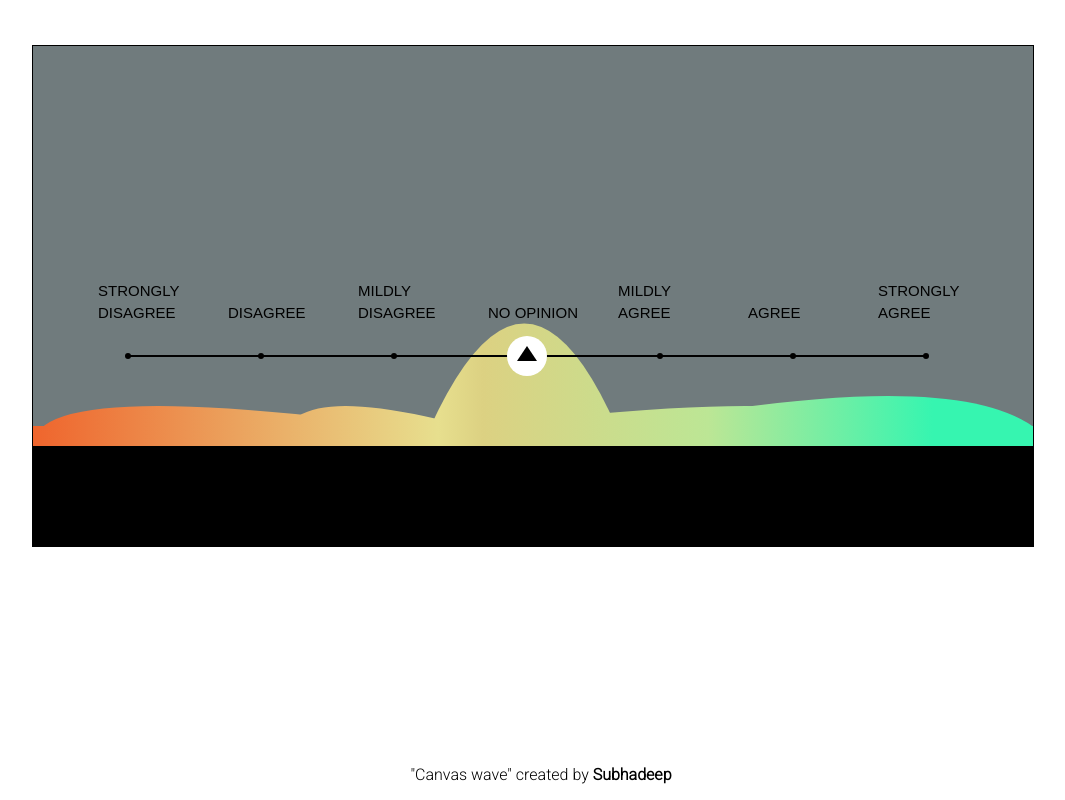
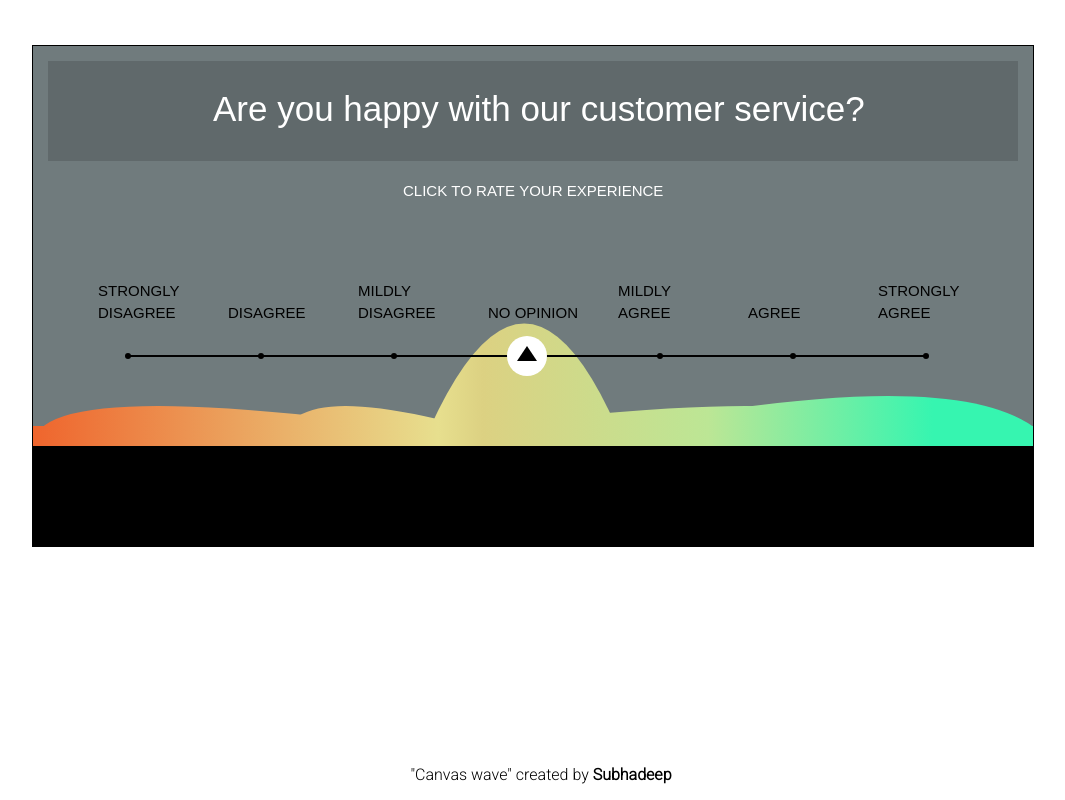
Before and after one commit to subhban01/subhban01.github.io, a plain HTML site: page wave/index.html in a window 1280 px wide. Shown: the whole page, without its empty margins (107-1172 px from the left). Drawn offline with Linux system fonts and the light colour scheme.

Commit message:
wave final commit

```diff
--- a/wave/index.html
+++ b/wave/index.html
@@ -9,6 +9,7 @@
 <div class="center">
 <canvas id="c"></canvas>
 </div>
+<div id="result">You have voted &nbsp;<strong><span id="selection"></span></strong>. Thank you for your response!</div>
 <footer>
 	<p>"Canvas wave" created by <strong><a href="https://github.com/subhban01" style="text-decoration: none;color: #000;">Subhadeep</a></strong></p>
 </footer>
--- a/wave/script.js
+++ b/wave/script.js
@@ -22,6 +22,10 @@ var sliderY = 310;
 var sliderStartX = 95, sliderEndX = 893;
 var sliderWidth = 798, dotPosition = sliderWidth/6;
 
+var res = document.getElementById('result');
+var span = document.getElementById('selection');
+res.style.display = 'none';
+
 function init(){
 ctx.globalCompositeOperation='source-over';
 //bottom footer
@@ -30,6 +34,20 @@ ctx.fillRect(0,400, c.width, c.height);
 ctx.globalCompositeOperation='destination-over';
 ctx.fillStyle = grd;
 ctx.fillRect(0,380, c.width, c.height);
+
+	//question & background
+	ctx.beginPath();
+	ctx.fillStyle = '#60696b';
+	ctx.fillRect(15,15, 970, 100);
+
+	ctx.globalCompositeOperation='source-over';
+    ctx.font = "35px Arial";
+	ctx.fillStyle = '#fff';
+	ctx.fillText('Are you happy with our customer service?', 180, 75);
+	ctx.font = "15px Arial";
+	ctx.fillText('Click to rate your experience'.toUpperCase(), 370, 150);
+	ctx.closePath();
+
 	//adding feedback options
 	var sideBuffer = 65;
 	ctx.font = "15px Arial";
@@ -114,6 +132,43 @@ for(i=0; i<7; i++){
 
 //onclick handler
 var x, y, startTime;
+var matrix = {
+	95: {
+		text: 'STRONGLY DISAGREE',
+		color: '#ee6e35',
+		y: 220
+	},
+	228: {
+		text: 'DISAGREE',
+		color: '#eba963',
+		y: 260
+	},
+	361: {
+		text: 'MILDLY DISAGREE',
+		color: '#e7c67b',
+		y: 290
+	},
+	494: {
+		text: 'NO OPINION',
+		color: '#d6d584',
+		y: 320
+	},
+	627: {
+		text: 'MILDLY AGREE',
+		color: '#c4e190',
+		y: 290
+	},
+	760: {
+		text: 'AGREE',
+		color: '#8cec9e',
+		y: 260
+	},
+	893: {
+		text: 'STRONGLY AGREE',
+		color: '#36f6b0',
+		y: 220
+	}
+}
 c.addEventListener('click', function(evt){
 	var rect = c.getBoundingClientRect();
 	x = evt.clientX - rect.left, y = evt.clientY - rect.top;
@@ -140,6 +195,9 @@ c.addEventListener('click', function(evt){
 	else{
 		animate(startTime, false);
 	}
+	res.style.display = 'flex';
+	span.style.backgroundColor = matrix[x].color;
+	span.innerText = matrix[x].text;
 },500);
 })
 function drawBeziers(x1){
@@ -152,8 +210,11 @@ function drawBeziers(x1){
 	if(y > 317){
 		y = 317;
 	}
-	else if(y < 280){
-		y = 280;
+
+	for(p in matrix){
+		if( p <= Math.floor(x1)+70 && p >= Math.ceil(x1)-70){
+			y = matrix[p].y;
+		}
 	}
 	ctx.beginPath();
 	ctx.moveTo(x1-200, y+420);
@@ -217,7 +278,7 @@ for(i=0; i<7; i++){
 
 
 var oldX = 475;
-var duration = 490;
+var duration = 600;
 
 function animate(t, reverse) {
 	var dist = Math.abs(grabberPos - x);
--- a/wave/style.css
+++ b/wave/style.css
@@ -18,3 +18,12 @@ canvas{
 	justify-content: center;
 	margin-top: 35px;
 }
+#result{
+	font-size: 1.5em;
+	margin-top: 30px;
+	display: flex;
+	justify-content: center;
+}
+#selection{
+	color: #fff;
+}
```
